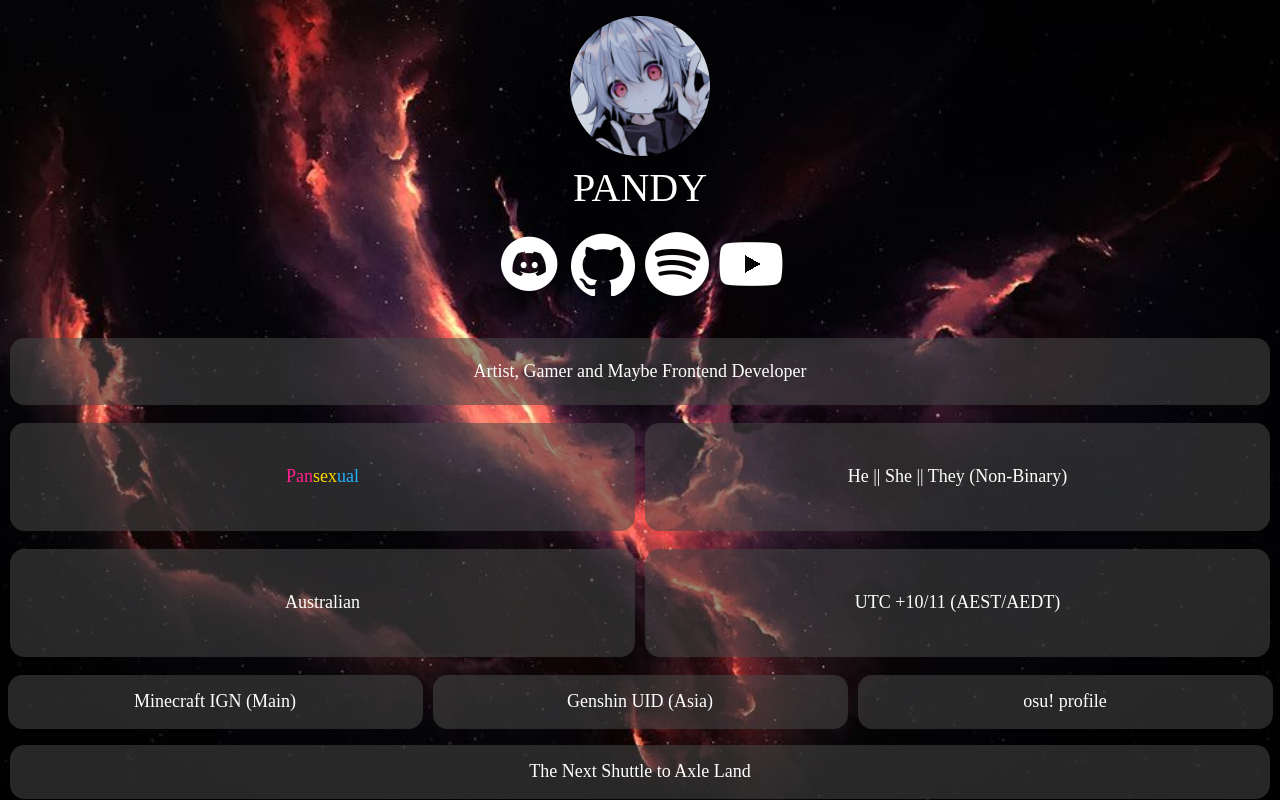
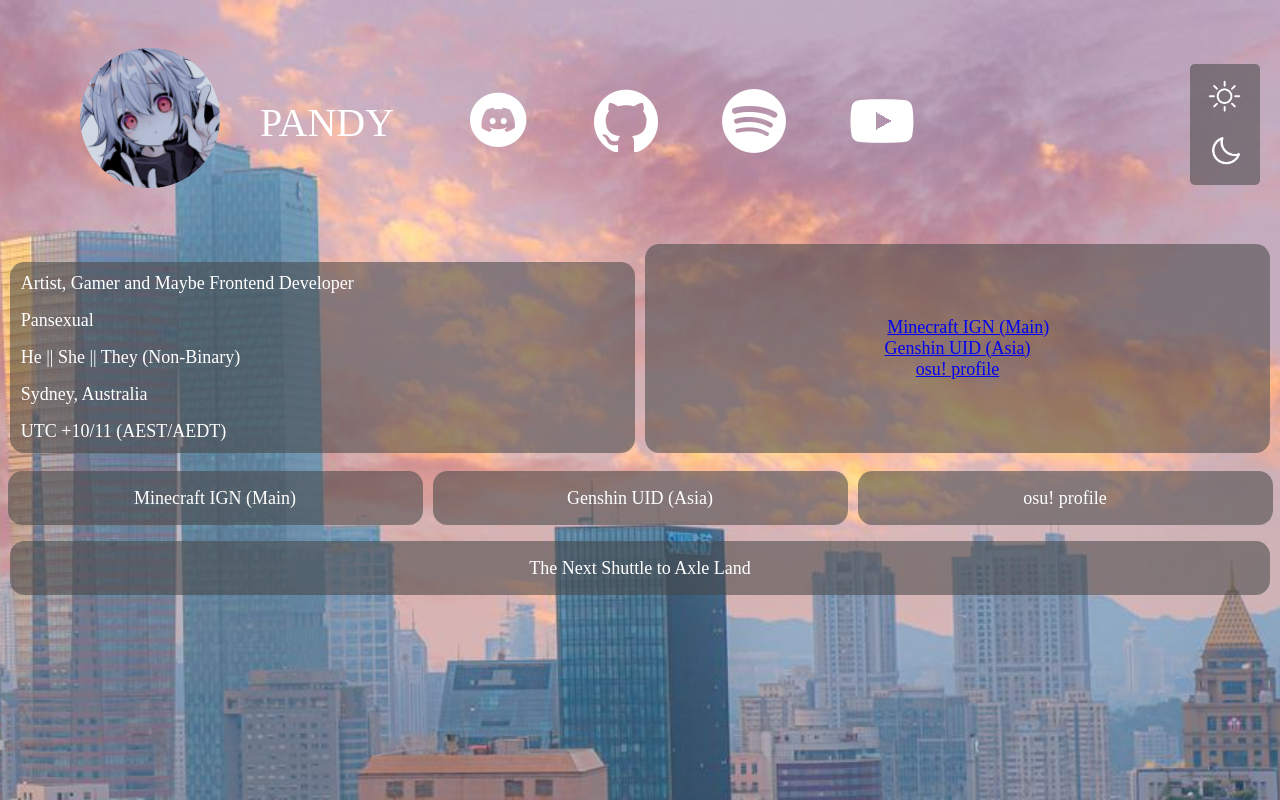
Before and after one commit to Pqndy/pandy-coffee-axle-vers, a website: page index.html in a window 1280 px wide. Drawn offline with Linux system fonts and the light colour scheme; a web font is replaced by a local one.

Commit message:
css sucks

```diff
--- a/css/pandy.css
+++ b/css/pandy.css
@@ -2,17 +2,20 @@
     --font_family: 'Ysabeau SC';
     --font_size: 18px;
     --background_color: #000;
-    --background_image: url("../img/background.jpeg");
+    --background_image: url("../img/daybg.jpg");
     --image_border_color: #1f232e;
     --image_border_px: 3px;
     --image_width: 140px;
     --image_height: 140px;
+    --icon_width: 50px;
+    --icon_height: 50px;
     --title_color: #ffffff;
     --description_color: #fff;
     --svg_color: #fff;
     --menu_background_color: #4747478e;
     --menu_text_color: #fff;
     --menu_active_text_color: #ffffff;
+    --button_background_hover_color: #456782;
     --button_background_color: #4747478e;
     --button_text_color: #fff;
     --button_text_hover_color: #ffffff;
@@ -78,8 +81,13 @@ body {
 .header_text h1 {
     color: var(--title_color);
         font: 2.5em var(--font_family);
+    padding: 1em;
 }
 
+.flex_row_center.header_position {
+    justify-content: left;
+    padding: 2em 0 2em 5em;
+}
 
 /* Social Media Icons Codes */
 
@@ -90,7 +98,7 @@ body {
 .button {
     margin-left: flex;
     margin-right: flex;
-    padding: 5px;
+    padding: 2em;
 }
 
 .header_svg_item+.header_svg_item {
@@ -134,6 +142,36 @@ body {
 
 .header_nav_menu_item+.header_nav_menu_item {
     margin-left: 0.4em;
+}
+
+.color_change_container {
+    padding: 0.4em;
+    border-radius: 0.3em;
+    background-color: var(--menu_background_color);
+    position: absolute;
+    top: 8%;
+    left: 93%;
+}
+
+.color_change_container img {
+    margin: 0.2em;
+    padding: 0.4em;
+    width: var(--icon_width);
+    border-radius: 0.3em;
+}
+
+.color_change_container img:hover {
+    background-color: var(--button_background_hover_color);
+    color: var(--button_text_hover_color);
+    animation: fadeIn 0.5s forwards, fadeOut 0.2s 2.2s forwards;
+}
+@keyframes fadeIn {
+    from { opacity: 0}
+    to { opacity: 1}
+}
+@keyframes fadeOut {
+    from { opacity: 1}
+    to { opacity: 0}
 }
 
 /* Menu Container Codes */
@@ -185,6 +223,18 @@ main {
     flex-direction: row;
 }
 
+.main_small_button_list p{
+    padding: 0.3em;
+    margin: 0.3em;
+    text-align: left;
+}
+
+.main_small_button_item a{
+    padding: 0.3em;
+    margin: 0.3em;
+    text-align: left;
+}
+
 .main_small_a_item {
     margin-top: 1em;
     font: var(--font_size) var(--font_family);
@@ -233,7 +283,7 @@ main {
 
 /* Responsive Codes */
 
-@media (max-width: 768px) {
+@media (max-width: 1024px) {
     .main_text_item {
         width: 92vw;
     }
--- a/index.html
+++ b/index.html
@@ -13,14 +13,13 @@
 <body>
         <header>
             <!-- Logo, Title and Description Codes Start -->
-            <div class="header_img flex_column_center">
+            <div class="flex_row_center header_position">
+                <div class="header_img header_text flex_row_center">
                     <img src="img/pfp_icon.jpeg" alt="Logo" />
-            </div>
-            <div class="header_text flex_column_center">
                     <h1>PANDY</h1>
                 </div>
                 <div class="header_svg_list flex_row_center">
-                            <a onclick="navigator.clipboard.writeText('pqndy')" class="button">
+                                <a href="https://discord.com/users/797967951415345193" class="button">
                                     <img src="img/dc_icon.png" alt="Discord Logo">
                                 </a>
                                 <a href="https://github.com/Pqndy" class="button">
@@ -34,6 +33,12 @@
                                 </a>
                     <nav>
                     </nav>
+                </div>
+                <div class="flex_column_center color_change_container">
+                    <img src="img/sun_icon.png" alt="Light Mode">
+                    <img src="img/moon_icon.png" alt="Dark Mode">
+                </div>
+            </div>
                 <!-- Menu Codes End -->
         </header>
     <div class="">
@@ -41,42 +46,40 @@
             <br>
         </div>
     <section id="main_section_container_1" class="flex_column_center">
-        <!-- Menu Text Item -->
-        <div class="main_text_item">
-            <p>Artist, Gamer and Maybe Frontend Developer</p>
-        </div>
         <!-- Menu Small Item -->
         <div class="main_small_button_list">
             <a class="main_small_a_item">
                 <button class="main_small_button_item">
-                <span style="color: #FF218C;">Pan</span><span style="color: #FFD800;">sex</span><span style="color: #21B1FF;">ual</span>
+                    <p>Artist, Gamer and Maybe Frontend Developer</p>
+                    <p>Pansexual</p>
+                    <p>He || She || They (Non-Binary)</p>
+                    <p>Sydney, Australia</p>
+                    <p>UTC +10/11 (AEST/AEDT)</p>
                 </button>
             </a>
             <a class="main_small_a_item">
-                <button class="main_small_button_item">He || She || They (Non-Binary)</button>
+                <button class="main_small_button_item">
+                    <a href="https://namemc.com/profile/xPqndy.1">Minecraft IGN (Main)</a>
+                    <br>
+                    <a href="https://akasha.cv/profile/846883227">Genshin UID (Asia)</a>
+                    <br>
+                    <a href="https://osu.ppy.sh/users/28183954" rel="nofollow">osu! profile</a>
+                    <br>
+                </button>
             </a>
         </div>
-        <!-- Menu Small Item -->
+        <!--Menu Small Item-->
                 <div class="main_small_button_list">
-            <a class="main_small_a_item">
-                <button class="main_small_button_item">Australian</button>
-            </a>
-            <a class="main_small_a_item">
-                <button class="main_small_button_item">UTC +10/11 (AEST/AEDT)</button>
-            </a>
-        </div>
-                <div class="main_small_button_list">
-                    <a class="main_small_a_item" onclick="navigator.clipboard.writeText('xPqndy')">
+                    <a class="main_small_a_item" href="https://namemc.com/profile/xPqndy.1">
                         <button class="main_small_button_item_click">Minecraft IGN (Main)</button>
                     </a>
-                    <a class="main_small_a_item" onclick="navigator.clipboard.writeText('846883227')">
+                    <a class="main_small_a_item" href="https://akasha.cv/profile/846883227">
                         <button class="main_small_button_item_click">Genshin UID (Asia)</button>
                     </a>
                         <a class="main_small_a_item" href="https://osu.ppy.sh/users/28183954" rel="nofollow">
                         <button class="main_small_button_item_click">osu! profile</button>
                     </a>
                 </div>
-
         <!-- Menu Item -->
         <a class="main_a_item" href="http://axle.coffee/"
             target="_blank" rel="nofollow">
```
Also changed, not shown: img/daybg.jpg (added), img/moon_icon.png (added), img/nightbg.jpg (added), img/sun_icon.png (added), 2 other files. Lines whose indentation alone changed are shown as unchanged.
